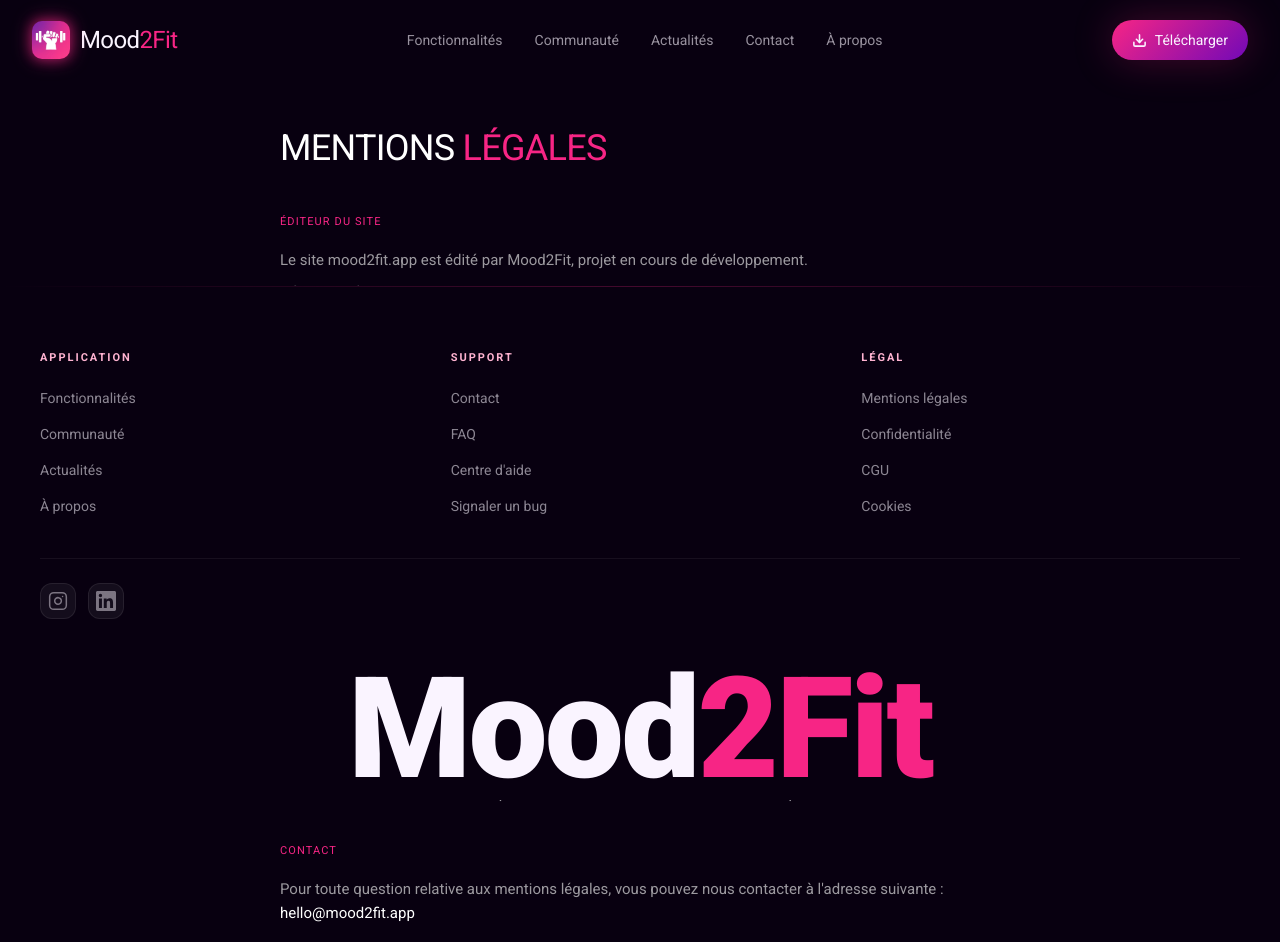
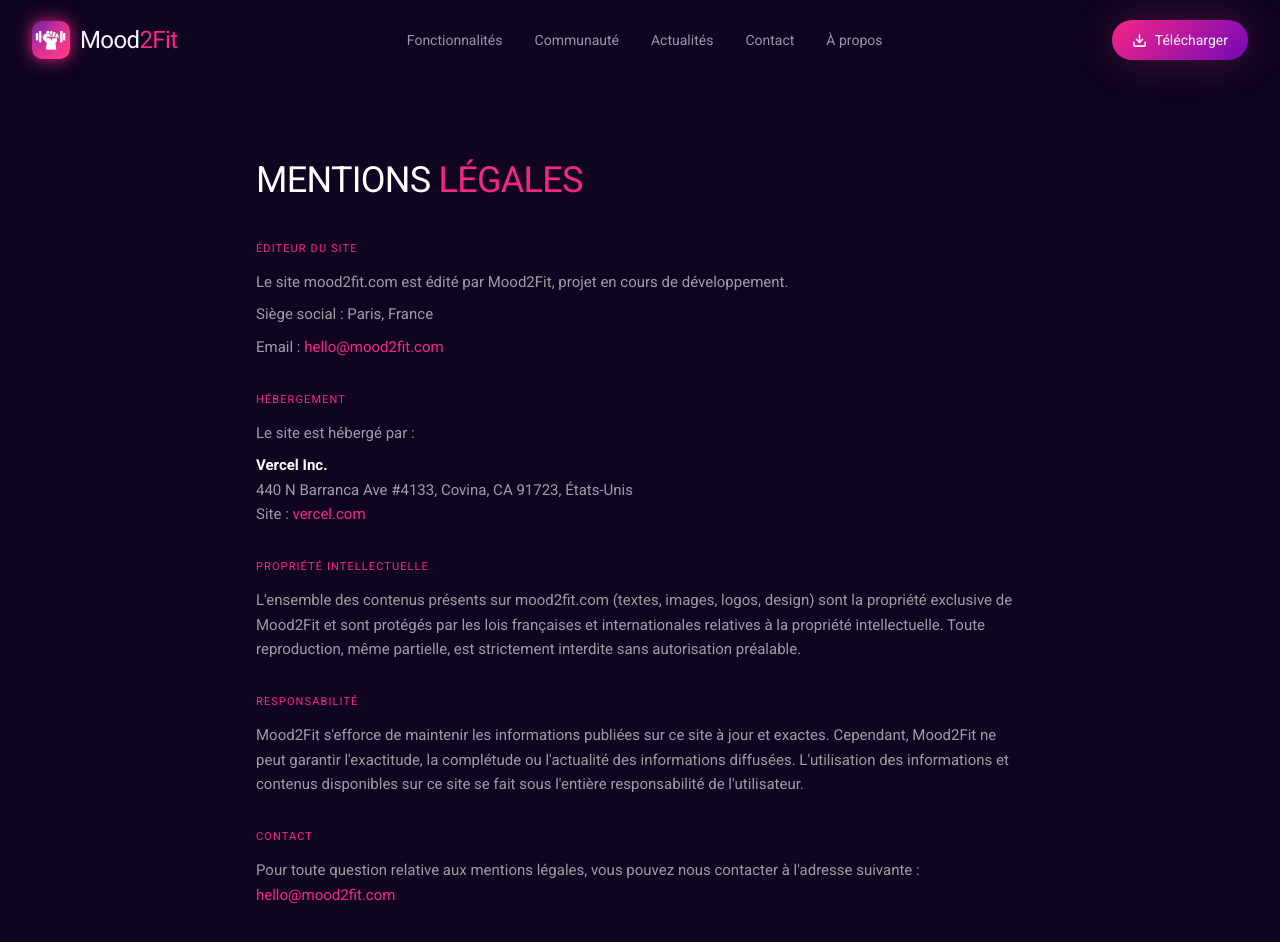
Before and after one commit to AlfaGyattt/Vercel, a Next.js app: page /mentions-legales in a window 1280 px wide. Shown: the top 942 px of the page. Built offline with nearby package versions, Linux system fonts and the light colour scheme.

Commit message:
Nesletter sans secu

```diff
--- a/app/cgu/CguPage.tsx
+++ b/app/cgu/CguPage.tsx
@@ -6,21 +6,22 @@
   return (
     <>
       <Navbar />
-      <main className="min-h-screen bg-[#080010] pt-32 pb-20 px-6 max-w-3xl mx-auto">
+      <main style={{ position: "relative", zIndex: 1, backgroundColor: "#0f0520" }}>
+        <section className="min-h-screen py-32 px-6" style={{ background: "#0f0520" }}>
+          <div className="max-w-3xl mx-auto pt-8">
             <h1 className="font-roboto font-900 text-white uppercase text-4xl mb-10" style={{ letterSpacing: "-0.02em" }}>
               Conditions générales <span style={{ color: "#f72585" }}>d'utilisation</span>
             </h1>
-
             <div className="flex flex-col gap-8 font-roboto text-white/60 leading-relaxed" style={{ fontSize: "15px" }}>
 
               <section>
                 <h2 className="font-roboto font-700 mb-3 uppercase tracking-widest" style={{ fontSize: "11px", color: "#f72585" }}>Objet</h2>
-            <p>Les présentes conditions générales d'utilisation régissent l'accès et l'utilisation du site mood2fit.app édité par Mood2Fit. En accédant au site, vous acceptez sans réserve les présentes CGU.</p>
+                <p>Les présentes conditions générales d'utilisation régissent l'accès et l'utilisation du site mood2fit.com édité par Mood2Fit. En accédant au site, vous acceptez sans réserve les présentes CGU.</p>
               </section>
 
               <section>
                 <h2 className="font-roboto font-700 mb-3 uppercase tracking-widest" style={{ fontSize: "11px", color: "#f72585" }}>Accès au site</h2>
-            <p>Le site mood2fit.app est accessible gratuitement à tout utilisateur disposant d'un accès à Internet. Mood2Fit se réserve le droit de modifier, suspendre ou interrompre l'accès au site à tout moment, sans préavis.</p>
+                <p>Le site mood2fit.com est accessible gratuitement à tout utilisateur disposant d'un accès à Internet. Mood2Fit se réserve le droit de modifier, suspendre ou interrompre l'accès au site à tout moment, sans préavis.</p>
               </section>
 
               <section>
@@ -51,11 +52,13 @@
 
               <section>
                 <h2 className="font-roboto font-700 mb-3 uppercase tracking-widest" style={{ fontSize: "11px", color: "#f72585" }}>Contact</h2>
-            <p>Pour toute question relative aux CGU : <a href="mailto:hello@mood2fit.app" className="text-white hover:text-[#f72585] transition-colors">hello@mood2fit.app</a></p>
+                <p>Pour toute question relative aux CGU : <a href="mailto:hello@mood2fit.com" style={{ color: "#f72585" }} className="hover:opacity-75 transition-opacity">hello@mood2fit.com</a></p>
               </section>
 
               <p className="text-white/30 text-sm">Dernière mise à jour : mai 2026</p>
             </div>
+          </div>
+        </section>
       </main>
       <Footer />
     </>
--- a/app/confidentialite/ConfidentialitePage.tsx
+++ b/app/confidentialite/ConfidentialitePage.tsx
@@ -6,16 +6,17 @@
   return (
     <>
       <Navbar />
-      <main className="min-h-screen bg-[#080010] pt-32 pb-20 px-6 max-w-3xl mx-auto">
+      <main style={{ position: "relative", zIndex: 1, backgroundColor: "#0f0520" }}>
+        <section className="min-h-screen py-32 px-6" style={{ background: "#0f0520" }}>
+          <div className="max-w-3xl mx-auto pt-8">
             <h1 className="font-roboto font-900 text-white uppercase text-4xl mb-10" style={{ letterSpacing: "-0.02em" }}>
               Politique de <span style={{ color: "#f72585" }}>confidentialité</span>
             </h1>
-
             <div className="flex flex-col gap-8 font-roboto text-white/60 leading-relaxed" style={{ fontSize: "15px" }}>
 
               <section>
                 <h2 className="font-roboto font-700 mb-3 uppercase tracking-widest" style={{ fontSize: "11px", color: "#f72585" }}>Introduction</h2>
-            <p>Mood2Fit accorde une grande importance à la protection de vos données personnelles. Cette politique de confidentialité décrit comment nous collectons, utilisons et protégeons vos informations lorsque vous utilisez notre site mood2fit.app.</p>
+                <p>Mood2Fit accorde une grande importance à la protection de vos données personnelles. Cette politique de confidentialité décrit comment nous collectons, utilisons et protégeons vos informations lorsque vous utilisez notre site mood2fit.com.</p>
               </section>
 
               <section>
@@ -53,7 +54,7 @@
                   <li>Droit d'opposition au traitement</li>
                   <li>Droit à la portabilité</li>
                 </ul>
-            <p className="mt-3">Pour exercer ces droits, contactez-nous à : <a href="mailto:hello@mood2fit.app" className="text-white hover:text-[#f72585] transition-colors">hello@mood2fit.app</a></p>
+                <p className="mt-3">Pour exercer ces droits, contactez-nous à : <a href="mailto:hello@mood2fit.com" style={{ color: "#f72585" }} className="hover:opacity-75 transition-opacity">hello@mood2fit.com</a></p>
               </section>
 
               <section>
@@ -69,6 +70,8 @@
 
               <p className="text-white/30 text-sm">Dernière mise à jour : mai 2026</p>
             </div>
+          </div>
+        </section>
       </main>
       <Footer />
     </>
--- a/app/cookies/CookiesPage.tsx
+++ b/app/cookies/CookiesPage.tsx
@@ -6,11 +6,12 @@
   return (
     <>
       <Navbar />
-      <main className="min-h-screen bg-[#080010] pt-32 pb-20 px-6 max-w-3xl mx-auto">
+      <main style={{ position: "relative", zIndex: 1, backgroundColor: "#0f0520" }}>
+        <section className="min-h-screen py-32 px-6" style={{ background: "#0f0520" }}>
+          <div className="max-w-3xl mx-auto pt-8">
             <h1 className="font-roboto font-900 text-white uppercase text-4xl mb-10" style={{ letterSpacing: "-0.02em" }}>
               Politique <span style={{ color: "#f72585" }}>cookies</span>
             </h1>
-
             <div className="flex flex-col gap-8 font-roboto text-white/60 leading-relaxed" style={{ fontSize: "15px" }}>
 
               <section>
@@ -20,7 +21,7 @@
 
               <section>
                 <h2 className="font-roboto font-700 mb-3 uppercase tracking-widest" style={{ fontSize: "11px", color: "#f72585" }}>Cookies utilisés</h2>
-            <p>Le site mood2fit.app utilise les cookies suivants :</p>
+                <p>Le site mood2fit.com utilise les cookies suivants :</p>
                 <div className="mt-3 flex flex-col gap-4">
                   <div className="p-4 rounded-lg" style={{ background: "rgba(255,255,255,0.04)", border: "1px solid rgba(255,255,255,0.08)" }}>
                     <p className="text-white font-700 mb-1">Cookies techniques (nécessaires)</p>
@@ -42,19 +43,21 @@
                 <h2 className="font-roboto font-700 mb-3 uppercase tracking-widest" style={{ fontSize: "11px", color: "#f72585" }}>Gestion des cookies</h2>
                 <p>Vous pouvez à tout moment configurer votre navigateur pour refuser les cookies. Voici les liens vers les paramètres des principaux navigateurs :</p>
                 <ul className="mt-2 flex flex-col gap-1 pl-4" style={{ listStyleType: "disc" }}>
-              <li><a href="https://support.google.com/chrome/answer/95647" target="_blank" rel="noopener noreferrer" className="text-white hover:text-[#f72585] transition-colors">Google Chrome</a></li>
-              <li><a href="https://support.mozilla.org/fr/kb/cookies-informations-sites-enregistrent" target="_blank" rel="noopener noreferrer" className="text-white hover:text-[#f72585] transition-colors">Mozilla Firefox</a></li>
-              <li><a href="https://support.apple.com/fr-fr/guide/safari/sfri11471/mac" target="_blank" rel="noopener noreferrer" className="text-white hover:text-[#f72585] transition-colors">Safari</a></li>
+                  <li><a href="https://support.google.com/chrome/answer/95647" target="_blank" rel="noopener noreferrer" style={{ color: "#f72585" }} className="hover:opacity-75 transition-opacity">Google Chrome</a></li>
+                  <li><a href="https://support.mozilla.org/fr/kb/cookies-informations-sites-enregistrent" target="_blank" rel="noopener noreferrer" style={{ color: "#f72585" }} className="hover:opacity-75 transition-opacity">Mozilla Firefox</a></li>
+                  <li><a href="https://support.apple.com/fr-fr/guide/safari/sfri11471/mac" target="_blank" rel="noopener noreferrer" style={{ color: "#f72585" }} className="hover:opacity-75 transition-opacity">Safari</a></li>
                 </ul>
               </section>
 
               <section>
                 <h2 className="font-roboto font-700 mb-3 uppercase tracking-widest" style={{ fontSize: "11px", color: "#f72585" }}>Contact</h2>
-            <p>Pour toute question relative aux cookies : <a href="mailto:hello@mood2fit.app" className="text-white hover:text-[#f72585] transition-colors">hello@mood2fit.app</a></p>
+                <p>Pour toute question relative aux cookies : <a href="mailto:hello@mood2fit.com" style={{ color: "#f72585" }} className="hover:opacity-75 transition-opacity">hello@mood2fit.com</a></p>
               </section>
 
               <p className="text-white/30 text-sm">Dernière mise à jour : mai 2026</p>
             </div>
+          </div>
+        </section>
       </main>
       <Footer />
     </>
--- a/app/mentions-legales/MentionsLegalesPage.tsx
+++ b/app/mentions-legales/MentionsLegalesPage.tsx
@@ -6,43 +6,49 @@
   return (
     <>
       <Navbar />
-      <main className="min-h-screen bg-[#080010] pt-32 pb-20 px-6 max-w-3xl mx-auto">
-        <h1 className="font-roboto font-900 text-white uppercase text-4xl mb-10" style={{ letterSpacing: "-0.02em" }}>
+      <main style={{ position: "relative", zIndex: 1, backgroundColor: "#0f0520" }}>
+
+        <section className="min-h-screen py-32 px-6" style={{ background: "#0f0520" }}>
+          <div className="max-w-3xl mx-auto pt-8">
+            <h1 className="font-roboto font-900 uppercase text-4xl mb-10" style={{ letterSpacing: "-0.02em", color: "#fff" }}>
               Mentions <span style={{ color: "#f72585" }}>légales</span>
             </h1>
 
-        <div className="flex flex-col gap-8 font-roboto text-white/60 leading-relaxed" style={{ fontSize: "15px" }}>
+            <div className="flex flex-col gap-8 font-roboto leading-relaxed" style={{ fontSize: "15px", color: "rgba(255,255,255,0.6)" }}>
 
               <section>
-            <h2 className="font-roboto font-700 text-white text-lg mb-3 uppercase tracking-widest" style={{ fontSize: "11px", color: "#f72585" }}>Éditeur du site</h2>
-            <p>Le site mood2fit.app est édité par Mood2Fit, projet en cours de développement.</p>
+                <h2 className="font-roboto font-700 mb-3 uppercase tracking-widest" style={{ fontSize: "11px", color: "#f72585" }}>Éditeur du site</h2>
+                <p>Le site mood2fit.com est édité par Mood2Fit, projet en cours de développement.</p>
                 <p className="mt-2">Siège social : Paris, France</p>
-            <p className="mt-2">Email : <a href="mailto:hello@mood2fit.app" className="text-white hover:text-[#f72585] transition-colors">hello@mood2fit.app</a></p>
+                <p className="mt-2">Email : <a href="mailto:hello@mood2fit.com" style={{ color: "#f72585" }} className="hover:opacity-75 transition-colors">hello@mood2fit.com</a></p>
               </section>
 
               <section>
-            <h2 className="font-roboto font-700 text-white text-lg mb-3 uppercase tracking-widest" style={{ fontSize: "11px", color: "#f72585" }}>Hébergement</h2>
+                <h2 className="font-roboto font-700 mb-3 uppercase tracking-widest" style={{ fontSize: "11px", color: "#f72585" }}>Hébergement</h2>
                 <p>Le site est hébergé par :</p>
-            <p className="mt-2"><strong className="text-white">Vercel Inc.</strong><br />440 N Barranca Ave #4133, Covina, CA 91723, États-Unis<br />Site : <a href="https://vercel.com" target="_blank" rel="noopener noreferrer" className="text-white hover:text-[#f72585] transition-colors">vercel.com</a></p>
+                <p className="mt-2"><strong style={{ color: "#fff" }}>Vercel Inc.</strong><br />440 N Barranca Ave #4133, Covina, CA 91723, États-Unis<br />Site : <a href="https://vercel.com" target="_blank" rel="noopener noreferrer" style={{ color: "#f72585" }} className="hover:opacity-75 transition-colors">vercel.com</a></p>
               </section>
 
               <section>
-            <h2 className="font-roboto font-700 text-white text-lg mb-3 uppercase tracking-widest" style={{ fontSize: "11px", color: "#f72585" }}>Propriété intellectuelle</h2>
-            <p>L'ensemble des contenus présents sur mood2fit.app (textes, images, logos, design) sont la propriété exclusive de Mood2Fit et sont protégés par les lois françaises et internationales relatives à la propriété intellectuelle. Toute reproduction, même partielle, est strictement interdite sans autorisation préalable.</p>
+                <h2 className="font-roboto font-700 mb-3 uppercase tracking-widest" style={{ fontSize: "11px", color: "#f72585" }}>Propriété intellectuelle</h2>
+                <p>L'ensemble des contenus présents sur mood2fit.com (textes, images, logos, design) sont la propriété exclusive de Mood2Fit et sont protégés par les lois françaises et internationales relatives à la propriété intellectuelle. Toute reproduction, même partielle, est strictement interdite sans autorisation préalable.</p>
               </section>
 
               <section>
-            <h2 className="font-roboto font-700 text-white text-lg mb-3 uppercase tracking-widest" style={{ fontSize: "11px", color: "#f72585" }}>Responsabilité</h2>
+                <h2 className="font-roboto font-700 mb-3 uppercase tracking-widest" style={{ fontSize: "11px", color: "#f72585" }}>Responsabilité</h2>
                 <p>Mood2Fit s'efforce de maintenir les informations publiées sur ce site à jour et exactes. Cependant, Mood2Fit ne peut garantir l'exactitude, la complétude ou l'actualité des informations diffusées. L'utilisation des informations et contenus disponibles sur ce site se fait sous l'entière responsabilité de l'utilisateur.</p>
               </section>
 
               <section>
-            <h2 className="font-roboto font-700 text-white text-lg mb-3 uppercase tracking-widest" style={{ fontSize: "11px", color: "#f72585" }}>Contact</h2>
-            <p>Pour toute question relative aux mentions légales, vous pouvez nous contacter à l'adresse suivante : <a href="mailto:hello@mood2fit.app" className="text-white hover:text-[#f72585] transition-colors">hello@mood2fit.app</a></p>
+                <h2 className="font-roboto font-700 mb-3 uppercase tracking-widest" style={{ fontSize: "11px", color: "#f72585" }}>Contact</h2>
+                <p>Pour toute question relative aux mentions légales, vous pouvez nous contacter à l'adresse suivante : <a href="mailto:hello@mood2fit.com" style={{ color: "#f72585" }} className="hover:opacity-75 transition-colors">hello@mood2fit.com</a></p>
               </section>
 
-          <p className="text-white/30 text-sm">Dernière mise à jour : mai 2026</p>
+              <p style={{ color: "rgba(255,255,255,0.3)", fontSize: "13px" }}>Dernière mise à jour : mai 2026</p>
             </div>
+          </div>
+        </section>
+
       </main>
       <Footer />
     </>
```
Also changed, not shown: app/fonctionnalites/FonctionnalitesPage.tsx (+23 -27 lines). Lines whose indentation alone changed are shown as unchanged.
